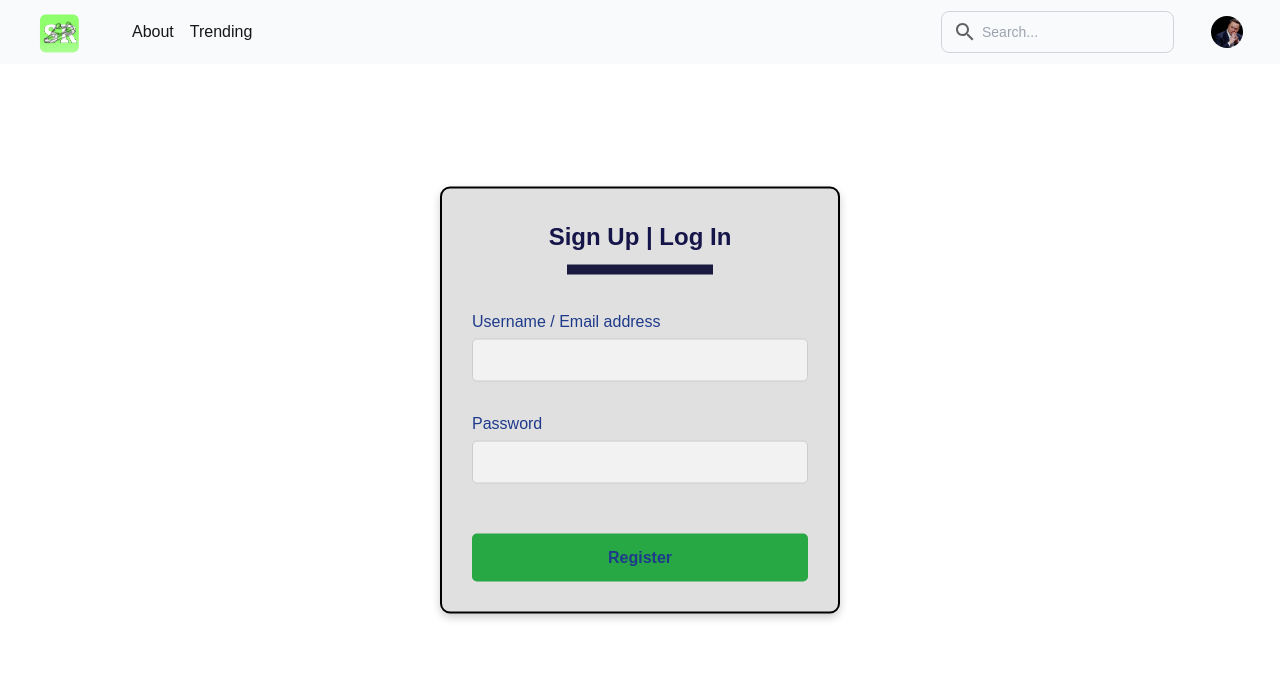
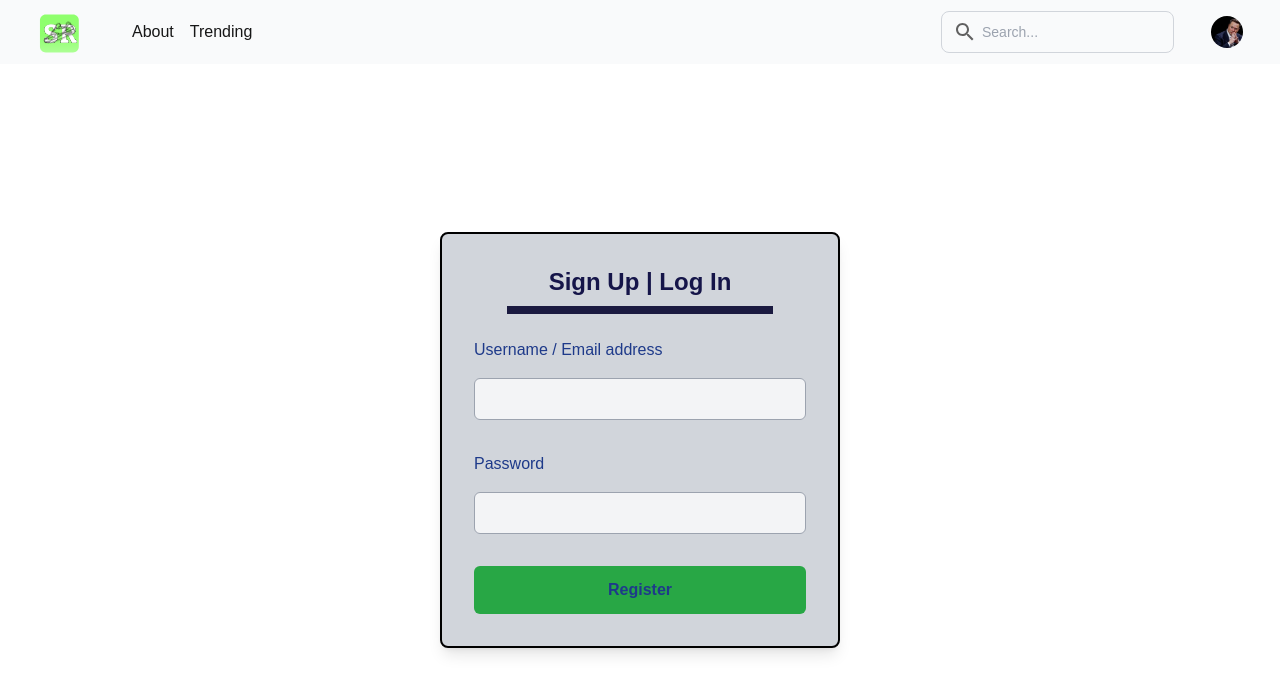
Before and after one commit to KhalidCEU/proyectoWeb1, a Next.js app: page /login in a window 1280 px wide. Shown: the top 694 px of the page. Built offline with nearby package versions, Linux system fonts and the light colour scheme.

Commit message:
Added TailwindCSS styles to login page

```diff
--- a/src/app/login/page.tsx
+++ b/src/app/login/page.tsx
@@ -1,11 +1,10 @@
 "use client";
 
 import React, { useEffect } from 'react';
-import './login.css';
 
 const LoginPage = () => {
   useEffect(() => {
-    //animacion para el botón
+    // Animación para el botón
     const button = document.querySelector('.login-button');
     if (button) {
       button.addEventListener('mouseover', () => {
@@ -18,11 +17,11 @@ const LoginPage = () => {
       });
     }
 
-    // Animación para los campos
+    // Animación para los campos de entrada
     const inputs = document.querySelectorAll('.login-input');
     inputs.forEach(input => {
       input.addEventListener('focus', () => {
-        input.style.boxShadow = '0 0 15px rgba(0, 123, 255, 0.7)'; // Sombra más intensa
+        input.style.boxShadow = '0 0 15px rgba(0, 123, 255, 0.7)';
         input.style.transition = 'box-shadow 0.3s';
       });
 
@@ -33,20 +32,19 @@ const LoginPage = () => {
   }, []);
 
   return (
-    <div className="login-container">
-      <h2 className="login-title">Sign Up | Log In</h2>
-      <form className="login-form">
-        <label htmlFor="username" className="login-label">
-          Username / Email address
-        </label>
-        <input type="text" id="username" className="login-input" />
+    <div className="w-[400px] p-8 border-2 border-black rounded-lg bg-gray-300 shadow-lg mx-auto mt-10 transform -translate-y-1/2 absolute top-1/2 left-1/2 -translate-x-1/2">
+      <h2 className="text-2xl text-[#151549] font-semibold mb-6 text-center relative">
+        Sign Up | Log In
+        <span className="block w-4/5 h-2 bg-[#1a1a40] mx-auto mt-2 mb-6"></span>
+      </h2>
+      <form className="flex flex-col items-center w-full">
+        <label htmlFor="username" className="w-full text-left mb-4 text-[#1e3a8a]">Username / Email address</label>
+        <input type="text" id="username" className="login-input w-full p-2 mb-8 border border-gray-400 rounded-md text-gray-800 bg-gray-100 focus:outline-none" />
 
-        <label htmlFor="password" className="login-label">
-          Password
-        </label>
-        <input type="password" id="password" className="login-input" />
+        <label htmlFor="password" className="w-full text-left mb-4 text-[#1e3a8a]">Password</label>
+        <input type="password" id="password" className="login-input w-full p-2 mb-8 border border-gray-400 rounded-md text-gray-800 bg-gray-100 focus:outline-none" />
 
-        <button type="submit" className="login-button">Register</button>
+        <button type="submit" className="login-button w-full py-3 bg-[#28a745] text-[#1e3a8a] font-bold rounded-md hover:bg-blue-500 transition-colors">Register</button>
       </form>
     </div>
   );
```
